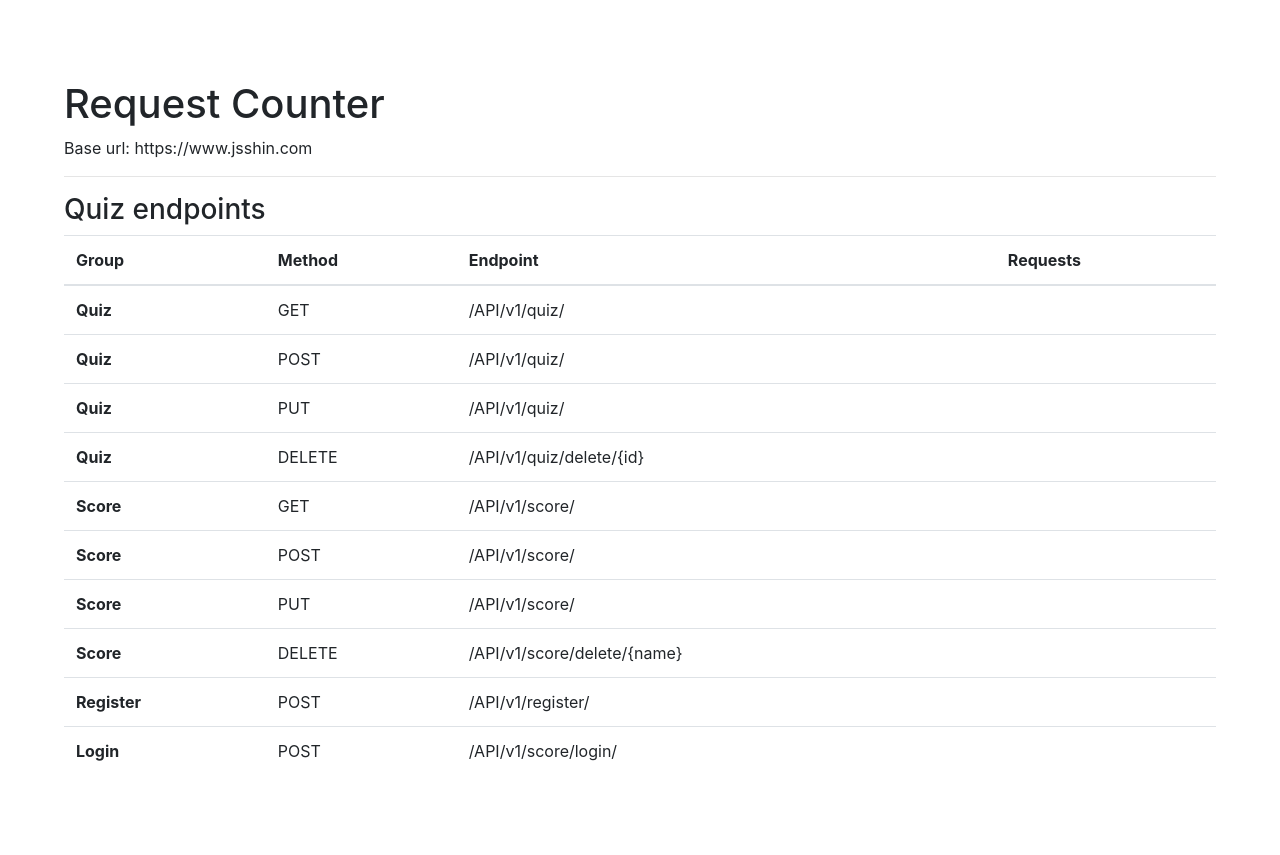
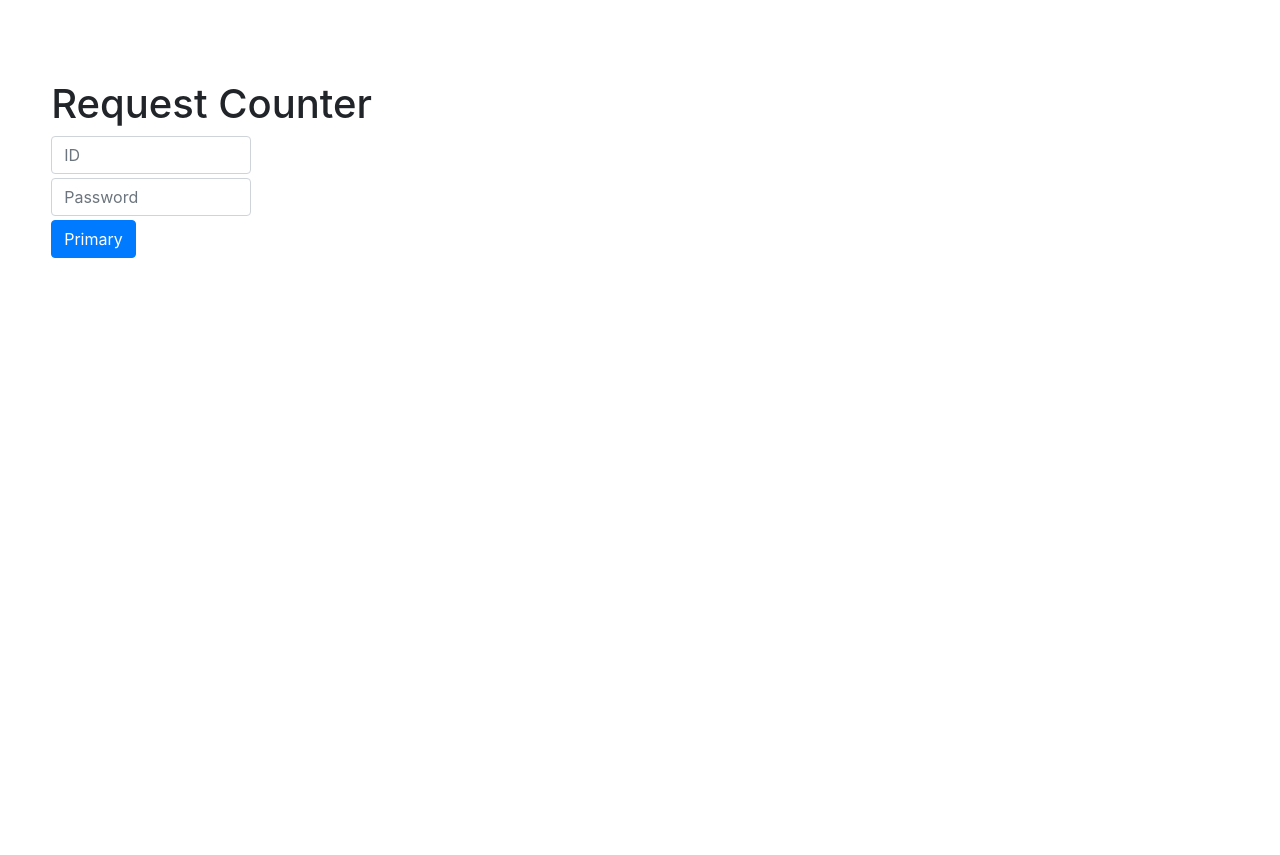
Before and after one commit to Tmay98/TermProject, a PHP site: page /admin.html in a window 1280 px wide. After the commit the page ends 258 px from the top, so only its background shows below. Run offline with PHP 8.4, Linux system fonts and the light colour scheme.

Commit message:
Update admin counter page

```diff
--- a/API/V1/admin.html
+++ b/API/V1/admin.html
@@ -12,13 +12,17 @@
 
 <body>
     <h1>Request Counter</h1>
+    <div id="loginContainer">
+        <input id="id" type="id" class="form-control pad" id="floatingInput" placeholder="ID">
+        <input id="ps" type="password" class="form-control pad" id="floatingPassword" placeholder="Password">
+        <button id="loginButton" type="button" class="btn btn-primary pad">Primary</button>
+    </div>
+    <div id="counterTable">
         <p>Base url: https://www.jsshin.com</p>
-    <hr/>
         <table class="table">
             <h3>Quiz endpoints</h3>
             <thead>
                 <tr>
-                <th scope="col">Group</th>
                     <th scope="col">Method</th>
                     <th scope="col">Endpoint</th>
                     <th scope="col">Requests</th>
@@ -26,69 +30,60 @@
             </thead>
             <tbody>
                 <tr>
-                <th scope="row">Quiz</th>
                     <td>GET</td>
                     <td>/API/v1/quiz/</td>
                     <td id="quizGet"></td>
                 </tr>
                 <tr>
-                <th scope="row">Quiz</th>
                     <td>POST</td>
                     <td>/API/v1/quiz/</td>
                     <td id="quizPost"></td>
                 </tr>
                 <tr>
-                <th scope="row">Quiz</th>
                     <td>PUT</td>
                     <td>/API/v1/quiz/</td>
                     <td id="quizPut"></td>
                 </tr>
                 <tr>
-                <th scope="row">Quiz</th>
                     <td>DELETE</td>
                     <td>/API/v1/quiz/delete/{id}</td>
                     <td id="quizDelete"></td>
                 </tr>
 
                 <tr>
-                <th scope="row">Score</th>
                     <td>GET</td>
                     <td>/API/v1/score/</td>
                     <td id="scoreGet"></td>
                 </tr>
                 <tr>
-                <th scope="row">Score</th>
                     <td>POST</td>
                     <td>/API/v1/score/</td>
                     <td id="scorePost"></td>
                 </tr>
                 <tr>
-                <th scope="row">Score</th>
                     <td>PUT</td>
                     <td>/API/v1/score/</td>
                     <td id="scorePut"></td>
                 </tr>
                 <tr>
-                <th scope="row">Score</th>
                     <td>DELETE</td>
                     <td>/API/v1/score/delete/{name}</td>
                     <td id="scoreDelete"></td>
                 </tr>
 
                 <tr>
-                <th scope="row">Register</th>
                     <td>POST</td>
                     <td>/API/v1/register/</td>
                     <td id="register"></td>
                 </tr>
                 <tr>
-                <th scope="row">Login</th>
                     <td>POST</td>
                     <td>/API/v1/score/login/</td>
                     <td id="login"></td>
                 </tr>
             </tbody>
         </table>
+    </div>
 
     <script src="js/admin.js"></script>
 
--- a/API/V1/css/styles.css
+++ b/API/V1/css/styles.css
@@ -1,3 +1,10 @@
 body {
-    margin: 10vh 5vw;
+    margin: 10vh 4vw;
 }
+.pad {
+    max-width: 200px;
+    margin-bottom: 4px;
+}
+#counterTable {
+    display: none;
+}
--- a/API/V1/js/admin.js
+++ b/API/V1/js/admin.js
@@ -1,30 +1,57 @@
-// const requestCounter = {
-//     "/API/v1/quiz": {
-//         POST: 0,
-//         PUT: 0,
-//         GET: 0,
-//         DELETE: 0
-//     },
-// };
+const api_key = "?apikey=a56d4c63-b6c6-4d4a-b013-3e501f8dba5a";
 
 function updateCounterUI(counterResponse) {
-    document.getElementById("quizGet").innerHTML = counterResponse["/API/v1/quiz"].GET;
-    document.getElementById("quizPost").innerHTML = counterResponse["/API/v1/quiz"].POST;
-    document.getElementById("quizPut").innerHTML = counterResponse["/API/v1/quiz"].PUT;
-    document.getElementById("quizDelete").innerHTML = counterResponse["/API/v1/quiz"].DELETE;
-
+    document.getElementById("quizGet").innerHTML = counterResponse["/API/v1/quiz/"].GET;
+    document.getElementById("quizPost").innerHTML = counterResponse["/API/v1/quiz/"].POST;
+    document.getElementById("quizPut").innerHTML = counterResponse["/API/v1/quiz/"].PUT;
+    document.getElementById("quizDelete").innerHTML = counterResponse["/API/v1/quiz/"].DELETE;
+    document.getElementById("scoreGet").innerHTML = counterResponse["/API/v1/score/"].GET;
+    document.getElementById("scorePost").innerHTML = counterResponse["/API/v1/score/"].POST;
+    document.getElementById("scorePut").innerHTML = counterResponse["/API/v1/score/"].PUT;
+    document.getElementById("scoreDelete").innerHTML = counterResponse["/API/v1/score/"].DELETE;
+    document.getElementById("register").innerHTML = counterResponse["/API/v1/register/"].POST;
+    document.getElementById("login").innerHTML = counterResponse["/API/v1/login/"].POST;
 }
 
 function getCounterFromDB() {
     const xhttp = new XMLHttpRequest();
-    xhttp.open("GET", "https://www.jsshin.com/COMP4537/labs/quiz/counter");
+    xhttp.open("GET", "https://www.jsshin.com/API/v1/counter/" + api_key);
     xhttp.send();
     xhttp.onreadystatechange = function () {
         if (this.readyState == 4 && this.status == 200) {
-          let response = JSON.parse(this.responseText);
-          updateCounterUI(response)
+            let response = JSON.parse(this.responseText);
+            console.log(response);
+            updateCounterUI(response)
         }
     };
 }
 
-getCounterFromDB();
+function showCounter() {
+    getCounterFromDB();
+    document.getElementById("loginContainer").style.display = "none";
+    document.getElementById("counterTable").style.display = "block";
+}
+
+const onLoginClick = () => {
+    let id = document.getElementById("id").value;
+    let ps = document.getElementById("ps").value;
+    let requestBody = {
+        username: id,
+        password: ps
+    };
+
+    const xhttp = new XMLHttpRequest();
+    xhttp.open("POST", "https://www.jsshin.com/API/v1/login/" + api_key);
+    xhttp.send(JSON.stringify(requestBody));
+    xhttp.onreadystatechange = function () {
+        if (this.readyState == 4) {
+            if (this.status == 200) {
+                showCounter();
+            } else {
+                window.alert(`${this.responseText}\nHint: id/pass = admin/admin123`);
+            }
+        }
+    };
+};
+
+document.getElementById("loginButton").onclick = onLoginClick;
--- a/frontend/css/styles.css
+++ b/frontend/css/styles.css
@@ -10,7 +10,8 @@ body {
 }
 .questionDiv {
     margin-bottom: 20px;
-    width: 40vw;
+    width: 80vw;
+    max-width: 600px;
 }
 #quiz-result {
     margin-bottom: 20px;
```
Lines whose indentation alone changed are shown as unchanged.
